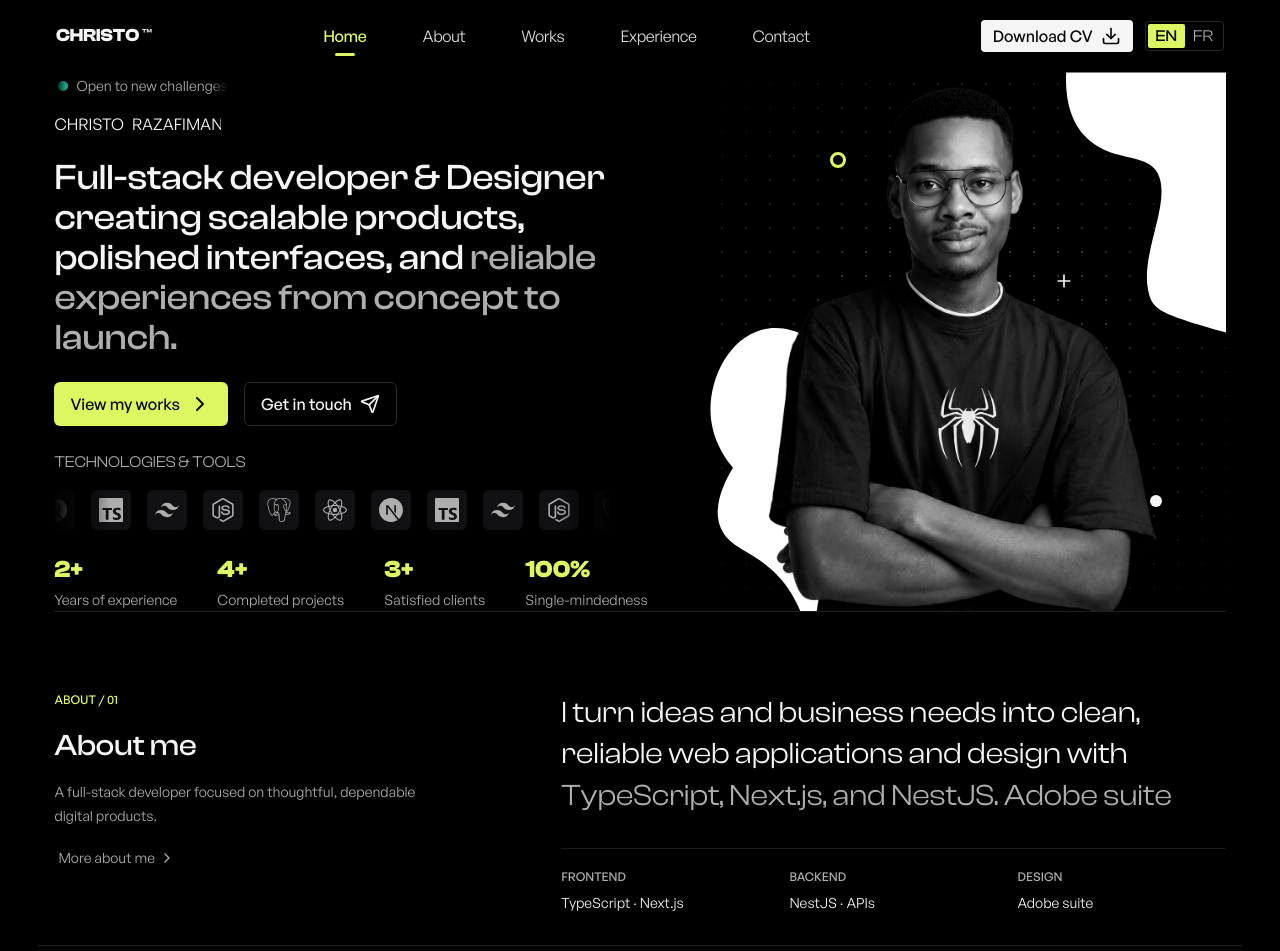
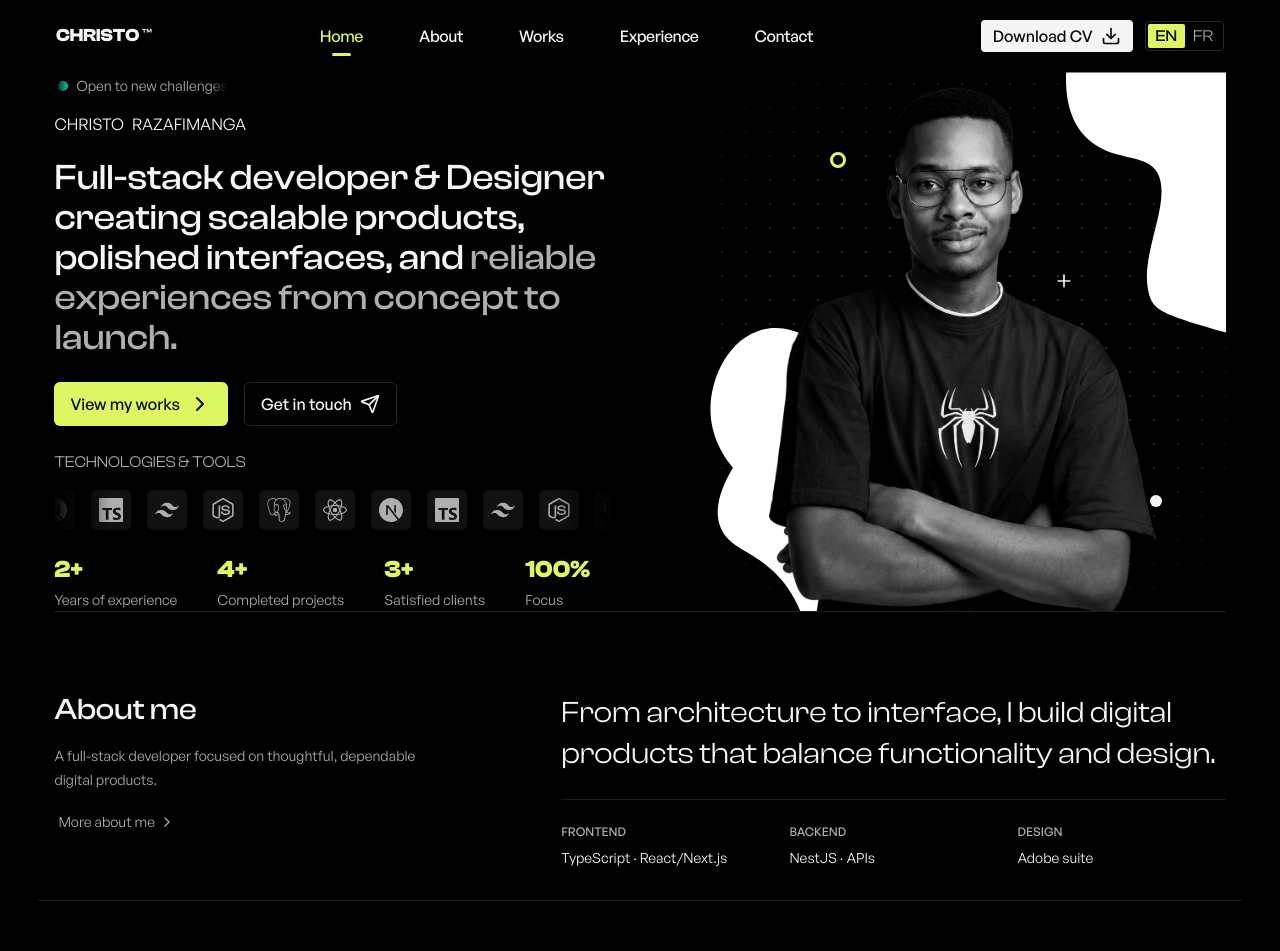
Before and after one commit to bossnare/portfolio, a Next.js app: page / in a window 1280 px wide. Shown: the top 951 px of the page. Built offline with nearby package versions, Linux system fonts and the light colour scheme.

Commit message:
update AboutMe, tab interaction

```diff
--- a/app/globals.css
+++ b/app/globals.css
@@ -4,7 +4,7 @@
 :root {
   --background: #ffffff;
   --foreground: #171717;
-  --primary: #e88924; /* #5b2eff */
+  --primary: #ddf762; /* #5b2eff */
   --muted: #f4f4f5;
   --muted-foreground: #52525b;
   --primary-foreground: #0a0a0a;
@@ -56,13 +56,13 @@ button {
     width: 0;
   }
   to {
-    width: 18ch;
+    width: 21ch;
   }
 }
 
 .animate-typewriter {
   display: inline-block;
-  width: 18ch;
+  width: 21ch;
   overflow: hidden;
   white-space: nowrap;
   animation:
@@ -94,6 +94,6 @@ button {
 @media (prefers-reduced-motion: reduce) {
   .typewriter {
     animation: none;
-    width: 18ch;
+    width: 21ch;
   }
 }
--- a/app/works/page.tsx
+++ b/app/works/page.tsx
@@ -93,7 +93,7 @@ export default function WorksPage() {
       <section className="space-y-5">
         <div className="flex items-center justify-between gap-4">
           <h2 className="text-2xl font-semibold text-foreground">
-            Selected projects
+            Selected works
           </h2>
           <span className="text-sm text-muted-foreground">
             {works.length} featured builds
--- a/src/components/about/AboutMe.tsx
+++ b/src/components/about/AboutMe.tsx
@@ -3,15 +3,9 @@ import { ChevronRight } from 'lucide-react';
 
 export function AboutMe() {
   return (
-    <Section
-      id="about"
-      className="border-b border-zinc-300 dark:border-white/12"
-    >
+    <Section id="about" className="border-b border-border/70">
       <div className="grid gap-10 md:grid-cols-[0.8fr_1.2fr] md:gap-16">
         <div className="flex flex-col items-start gap-5">
-          <span className="text-xs font-medium uppercase text-primary">
-            About / 01
-          </span>
           <div className="flex flex-col items-start gap-4">
             <h2 className="font-display text-3xl font-medium">About me</h2>
             <p className="max-w-sm text-sm leading-6 text-muted-foreground">
@@ -25,21 +19,18 @@ export function AboutMe() {
           </SectionLinkButton>
         </div>
 
-        <div className="flex flex-col gap-8">
+        <div className="flex flex-col gap-6">
           <p className="max-w-3xl font-display text-2xl leading-snug md:text-3xl">
-            I turn ideas and business needs into clean, reliable web
-            applications and design with{' '}
-            <span className="text-muted-foreground">
-              TypeScript, Next.js, and NestJS. Adobe suite
-            </span>
+            From architecture to interface, I build digital products that
+            balance functionality and design.
           </p>
 
-          <div className="grid gap-5 border-t border-border/70 pt-5 sm:grid-cols-3">
+          <div className="grid gap-5 border-t border-border/70 pt-6 sm:grid-cols-3">
             <div className="flex flex-col gap-2">
               <span className="text-xs font-medium uppercase text-muted-foreground">
                 Frontend
               </span>
-              <span className="text-sm">TypeScript · Next.js</span>
+              <span className="text-sm">TypeScript · React/Next.js</span>
             </div>
             <div className="flex flex-col gap-2">
               <span className="text-xs font-medium uppercase text-muted-foreground">
--- a/src/components/header/Tab.tsx
+++ b/src/components/header/Tab.tsx
@@ -28,9 +28,9 @@ export function Tab({
         <span
           className={cn(
             isActive
-              ? 'text-primary font-medium'
-              : 'text-foreground/90 hover:text-foreground md:transition-colors active:bg-zinc-300 dark:active:bg-white/20 active:opacity-80',
-            'px-2 rounded-full'
+              ? 'text-primary'
+              : 'text-foreground hover:text-foreground/90 md:transition-colors active:bg-zinc-300 dark:active:bg-white/20 active:opacity-80',
+            'px-2 rounded-full font-medium'
           )}
         >
           {label}
--- a/src/components/works/ProjectCard.tsx
+++ b/src/components/works/ProjectCard.tsx
@@ -36,7 +36,7 @@ export function ProjectCard({ work }: WorkCardProps) {
         </div>
       </div>
 
-      <div className="mt-auto flex items-center justify-between border-t border-border/60 pt-2 text-muted-foreground">
+      <div className="mt-auto flex items-center justify-between pt-2 text-muted-foreground">
         <span className="text-sm">View work</span>
 
         <a
--- a/src/data/stats.ts
+++ b/src/data/stats.ts
@@ -18,7 +18,7 @@ export const stats = [
     description: 'Clients who trusted the work and valued the results.',
   },
   {
-    label: 'Single-mindedness',
+    label: 'Focus',
     value: 100,
     suffix: '%',
     description: 'Drive to learn, build, and improve.',
```
